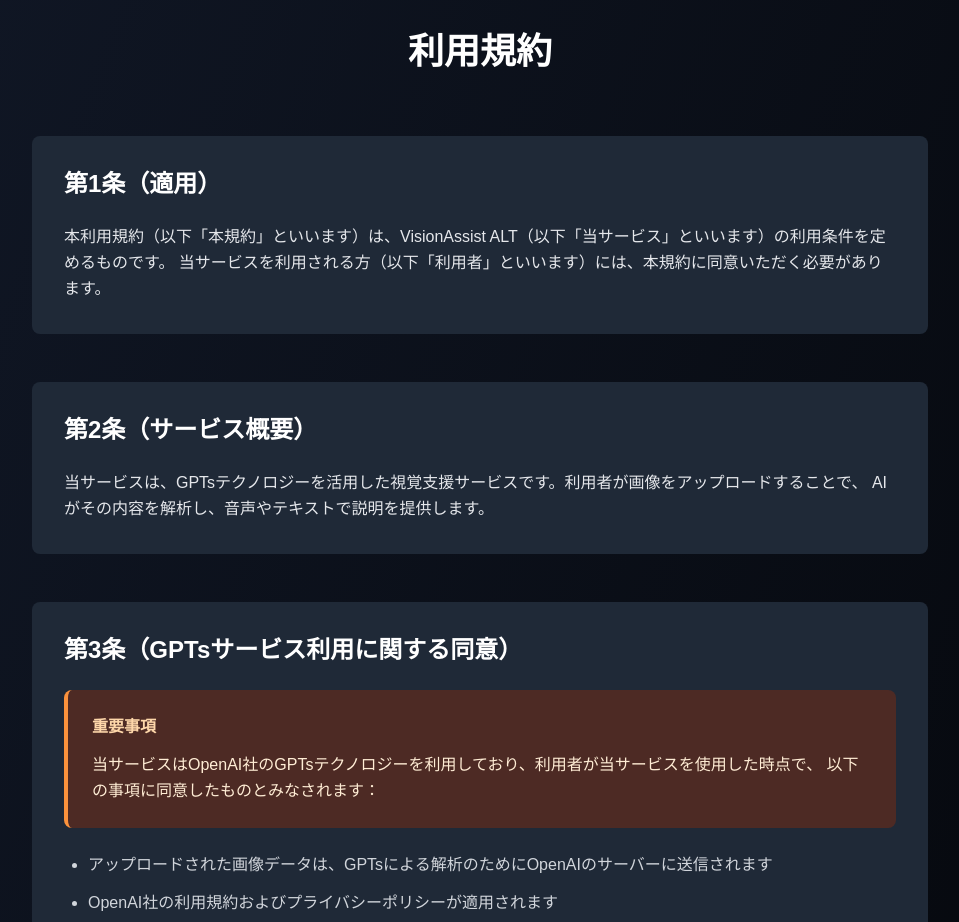
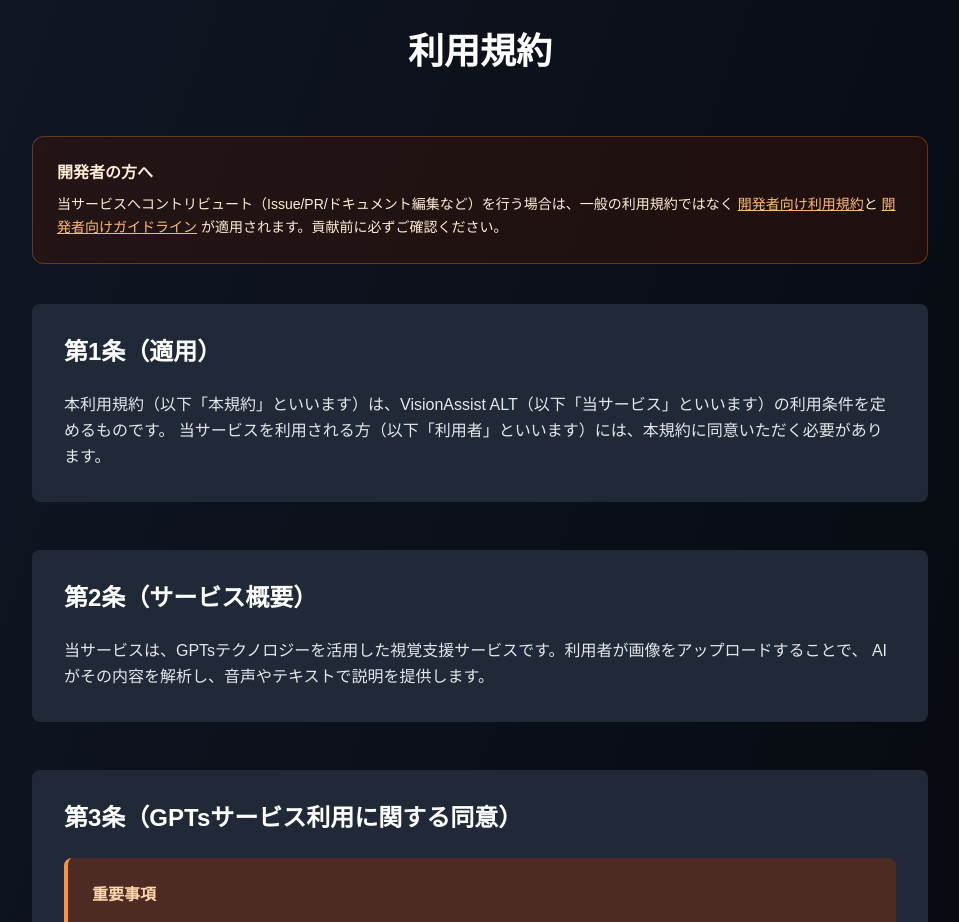
Before and after one commit to Gashin0601/VisionAssistALT-NodeJS, a Next.js app: page /terms in a window 1280 px wide. Shown: the part 140-1062 px from the top of the page, without its empty margins (160-1119 px from the left). Built offline with nearby package versions, Linux system fonts and the light colour scheme.

Commit message:
docs(terms): 一般向け利用規約を更新し、開発者向け利用規約/ガイドラインへの案内を追加

```diff
--- a/src/app/terms/page.tsx
+++ b/src/app/terms/page.tsx
@@ -41,6 +41,20 @@
             >
               利用規約
             </motion.h1>
+            {/* 開発者向け規約への案内 */}
+            <motion.div
+              className="mb-10 rounded-xl border border-orange-400/30 bg-orange-950/40 p-6 text-orange-100"
+              initial={{ opacity: 0, y: 20 }}
+              animate={inView ? { opacity: 1, y: 0 } : { opacity: 0, y: 20 }}
+              transition={{ duration: 0.6, delay: 0.1 }}
+            >
+              <p className="font-semibold mb-2">開発者の方へ</p>
+              <p className="text-sm leading-relaxed">
+                当サービスへコントリビュート（Issue/PR/ドキュメント編集など）を行う場合は、一般の利用規約ではなく
+                <Link href="/developers/terms" className="text-orange-300 underline ml-1">開発者向け利用規約</Link>
+                と <Link href="/developers/guidelines" className="text-orange-300 underline">開発者向けガイドライン</Link> が適用されます。貢献前に必ずご確認ください。
+              </p>
+            </motion.div>
             <motion.div
               className="space-y-12 text-gray-200 leading-relaxed"
               initial={{ opacity: 0, y: 50 }}
@@ -78,7 +92,7 @@
                     アップロードされた画像データは、GPTsによる解析のためにOpenAIのサーバーに送信されます
                   </li>
                   <li>
-                    OpenAI社の利用規約およびプライバシーポリシーが適用されます
+                    OpenAI社の利用規約およびプライバシーポリシーが適用されます（それらの変更は即時に本サービスにも反映されます）
                   </li>
                   <li>
                     画像データの処理は、サービス提供の目的でのみ使用され、適切に管理されます
```
